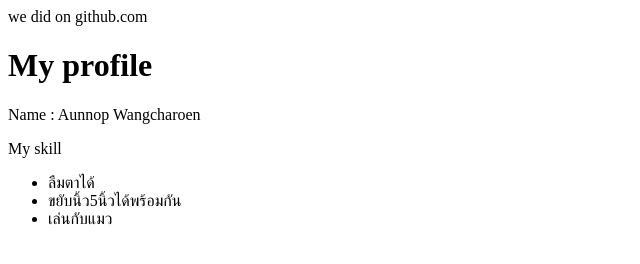
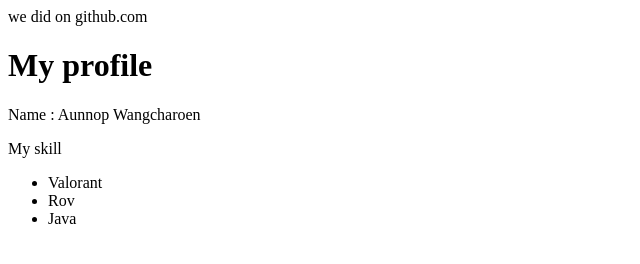
Before and after one commit to Aunnop-Wangcharoen/essential-skill, a plain HTML site: page index.html in a window 1280 px wide. Shown: the whole page, without its empty margins (0-640 px from the left). Drawn offline with Linux system fonts and the light colour scheme.

Commit message:
Update index.html

```diff
--- a/index.html
+++ b/index.html
@@ -12,9 +12,9 @@
 
     <p>My skill</p>
     <ul>
-        <li>ลืมตาได้</li>
-        <li>ขยับนิ้ว5นิ้วได้พร้อมกัน</li>
-        <li>เล่นกับแมว</li>
+        <li>Valorant</li>
+        <li>Rov</li>
+        <li>Java</li>
     </ul>
 </body>
 </html>
```
